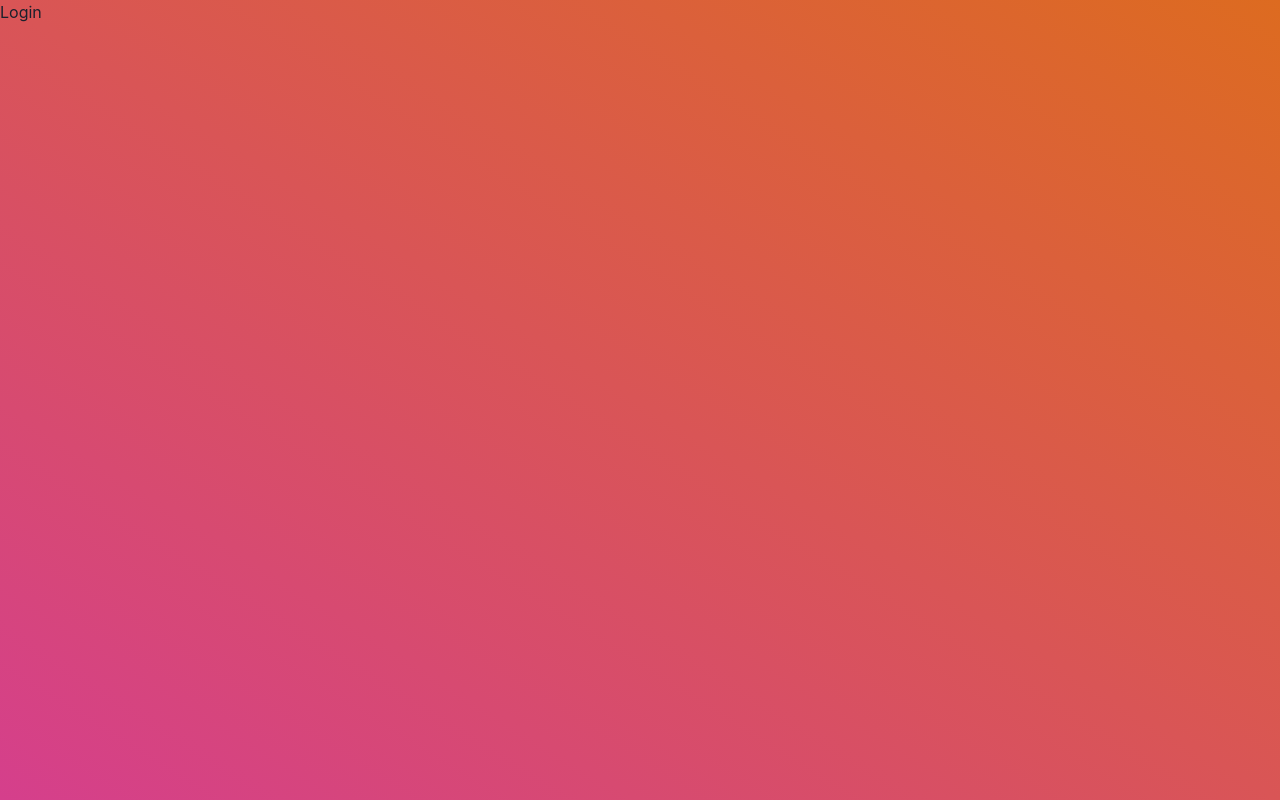
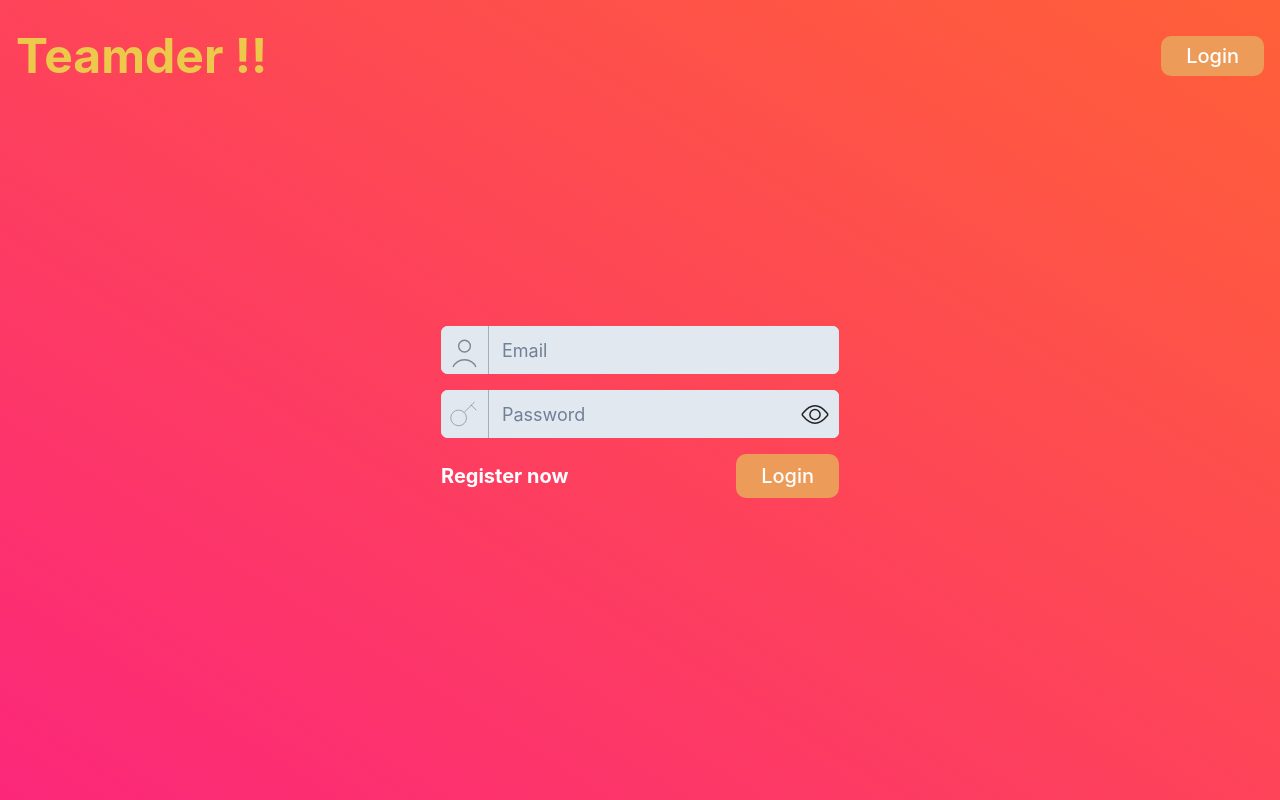
Before and after one commit to tquean15012003/teamder-frontend, a React (Create React App) app: page /login in a window 1280 px wide. Built offline with nearby package versions, Linux system fonts and the light colour scheme.

Commit message:
add login page and modify the template

```diff
--- a/src/Pages/Homepage/Homepage.js
+++ b/src/Pages/Homepage/Homepage.js
@@ -7,26 +7,21 @@ export default function Homepage() {
     const navigate = useNavigate()
 
     return (
-        <Container maxW="8xl" paddingTop="5">
-            <div style={{ display: "flex", justifyContent: "right", alignItems: "center" }}>
-                <Box>
-                    <Button onClick={() => {
-                        navigate("/login", { replace: false })
-                    }} size="lg" colorScheme="yellow" color="black" ><Text fontSize="xl">Login</Text></Button>
-                </Box>
-            </div>
-            <Box marginTop="20">
+        <Box>
+            <Box marginTop="10">
                 <Text fontWeight="bold" color="black" fontSize="6xl" noOfLines="2">Because you deserve better than toxic groupmates...</Text>
             </Box>
             <Box marginTop="20">
-                <Text fontWeight="bold" color="yellow.400" fontSize="5xl" noOfLines="2">Your ideal groupmate could be just one swipe away...</Text>
+                <Text fontWeight="bold" color="#ED9B59" fontSize="5xl" noOfLines="2">Your ideal groupmate could be just one swipe away...</Text>
             </Box>
             <Box marginTop="20">
-                <Button onClick={() => {
-                    navigate("/login", { replace: false })
-                }} size="lg" colorScheme="yellow" color="black" ><Text fontSize="2xl" padding="0 10px">Register now</Text></Button>
+                <button onClick={() => {
+                    navigate("/signup", { replace: false })
+                }} style={{ padding: "5px 40px", color: "white", backgroundColor: "#ED9B59", borderRadius: "10px" }}
+                ><Text fontSize="3xl" fontWeight="bold">Register now</Text>
+                </button>
             </Box>
-        </Container>
+        </Box>
 
     )
 }
--- a/src/Pages/Login/Login.js
+++ b/src/Pages/Login/Login.js
@@ -1,7 +1,89 @@
-import React from 'react'
+import { Box, Button, Container, Input, InputGroup, InputLeftElement, InputRightElement, Text } from '@chakra-ui/react'
+import { useFormik } from 'formik'
+import React, { useState } from 'react'
+import { useNavigate } from 'react-router-dom'
 
 export default function Login() {
-  return (
-    <div>Login</div>
-  )
+    const [hidden, setHidden] = useState(true)
+
+    const navigate = useNavigate()
+
+    const formik = useFormik({
+        initialValues: {
+            email: "",
+            password: "",
+        },
+        onSubmit: (values) => {
+            console.log(values)
+        }
+    })
+
+    return (
+        <Box height="80vh">
+            <div style={{ display: "flex", justifyContent: "center", alignItems: "center", height: "100%" }}>
+                <Box>
+                    <form onSubmit={formik.handleSubmit}>
+                        <InputGroup size="lg" backgroundColor="gray.200" borderRadius="7px" marginBottom="4">
+                            <InputLeftElement backgroundColor="gray.200" borderRight="1px" borderColor="gray.400" borderLeftRadius="7px" shadow="">
+                                <svg style={{ width: "50px", height: "50px" }} width="68" height="68" viewBox="0 0 68 68" fill="none" xmlns="http://www.w3.org/2000/svg">
+                                    <path d="M50.4207 58.6667C49.4522 55.6544 47.3179 52.9926 44.3489 51.0941C41.38 49.1957 37.7423 48.1666 34 48.1666C30.2577 48.1666 26.62 49.1957 23.6511 51.0941C20.6821 52.9926 18.5478 55.6544 17.5793 58.6667" stroke="#7D8790" strokeWidth="2" />
+                                    <circle cx="34" cy="28.3334" r="8.5" stroke="#7D8790" strokeWidth="2" strokeLinecap="round" />
+                                </svg>
+                            </InputLeftElement>
+                            <Input
+                                value={formik.values.email}
+                                onChange={formik.handleChange}
+                                required
+                                id="email"
+                                type='email' placeholder='Email' marginLeft="3" />
+                        </InputGroup>
+
+                        <InputGroup size="lg" backgroundColor="gray.200" borderRadius="7px" marginBottom="4">
+                            <InputLeftElement backgroundColor="gray.200" borderRight="1px" borderColor="gray.400" borderLeftRadius="7px">
+                                <svg style={{ width: "50px", height: "50px" }} width="68" height="68" viewBox="0 0 68 68" fill="none" xmlns="http://www.w3.org/2000/svg">
+                                    <circle cx="25.5" cy="39.6667" r="11.3333" stroke="#7D8790" />
+                                    <path d="M34 31.1667L43.9167 21.25M48.1667 17L43.9167 21.25M43.9167 21.25L51 28.3333" stroke="#7D8790" strokeLinecap="round" />
+                                </svg>
+                            </InputLeftElement>
+                            <Input
+                                value={formik.values.password}
+                                onChange={formik.handleChange}
+                                required
+                                id="password"
+                                type={hidden ? "password" : "text"} placeholder='Password' marginLeft="3" />
+                            <InputRightElement backgroundColor="gray.200" borderRightRadius="7px">
+                                {
+                                    hidden ?
+                                        <svg onClick={() => {
+                                            setHidden(!hidden)
+                                        }} style={{ width: "50px", height: "35px", cursor: "pointer" }} width="24" height="24" viewBox="0 0 24 24" fill="none" xmlns="http://www.w3.org/2000/svg">
+                                            <path d="M12 15.5C13.933 15.5 15.5 13.933 15.5 12C15.5 10.067 13.933 8.5 12 8.5C10.067 8.5 8.5 10.067 8.5 12C8.5 13.933 10.067 15.5 12 15.5Z" stroke="#222222" />
+                                            <path d="M20.188 10.9343C20.5762 11.4056 20.7703 11.6412 20.7703 12C20.7703 12.3588 20.5762 12.5944 20.188 13.0657C18.7679 14.7899 15.6357 18 12 18C8.36427 18 5.23206 14.7899 3.81197 13.0657C3.42381 12.5944 3.22973 12.3588 3.22973 12C3.22973 11.6412 3.42381 11.4056 3.81197 10.9343C5.23206 9.21014 8.36427 6 12 6C15.6357 6 18.7679 9.21014 20.188 10.9343Z" stroke="#222222" />
+                                        </svg>
+                                        :
+                                        <svg onClick={() => {
+                                            setHidden(!hidden)
+                                        }} style={{ width: "50px", height: "35px", cursor: "pointer" }} width="24" height="24" viewBox="0 0 24 24" fill="none" xmlns="http://www.w3.org/2000/svg">
+                                            <path fillRule="evenodd" clipRule="evenodd" d="M15.9202 12.7988C15.9725 12.5407 16 12.2736 16 12C16 9.79086 14.2091 8 12 8C11.7264 8 11.4593 8.02746 11.2012 8.07977L12.1239 9.00251C13.6822 9.06583 14.9342 10.3178 14.9975 11.8761L15.9202 12.7988ZM9.39311 10.5143C9.14295 10.9523 9 11.4595 9 12C9 13.6569 10.3431 15 12 15C12.5405 15 13.0477 14.857 13.4857 14.6069L14.212 15.3332C13.5784 15.7545 12.8179 16 12 16C9.79086 16 8 14.2091 8 12C8 11.1821 8.24547 10.4216 8.66676 9.78799L9.39311 10.5143Z" fill="#222222" />
+                                            <path fillRule="evenodd" clipRule="evenodd" d="M16.1537 17.2751L15.4193 16.5406C14.3553 17.1196 13.1987 17.5 12 17.5C10.3282 17.5 8.73816 16.7599 7.36714 15.7735C6.00006 14.79 4.89306 13.5918 4.19792 12.7478C3.77356 12.2326 3.72974 12.1435 3.72974 12C3.72974 11.8565 3.77356 11.7674 4.19792 11.2522C4.86721 10.4396 5.9183 9.29863 7.21572 8.33704L6.50139 7.62271C5.16991 8.63072 4.10383 9.79349 3.42604 10.6164L3.36723 10.6876C3.03671 11.087 2.72974 11.4579 2.72974 12C2.72974 12.5421 3.0367 12.913 3.36723 13.3124L3.42604 13.3836C4.15099 14.2638 5.32014 15.5327 6.78312 16.5853C8.24216 17.635 10.0361 18.5 12 18.5C13.5101 18.5 14.9196 17.9886 16.1537 17.2751ZM9.18993 6.06861C10.0698 5.71828 11.0135 5.5 12 5.5C13.9639 5.5 15.7579 6.365 17.2169 7.41472C18.6799 8.46727 19.849 9.73623 20.574 10.6164L20.6328 10.6876C20.9633 11.087 21.2703 11.4579 21.2703 12C21.2703 12.5421 20.9633 12.913 20.6328 13.3124L20.574 13.3836C20.0935 13.9669 19.418 14.721 18.5911 15.4697L17.883 14.7617C18.6787 14.0456 19.3338 13.3164 19.8021 12.7478C20.2265 12.2326 20.2703 12.1435 20.2703 12C20.2703 11.8565 20.2265 11.7674 19.8021 11.2522C19.107 10.4082 18 9.21001 16.6329 8.22646C15.2619 7.24007 13.6718 6.5 12 6.5C11.3056 6.5 10.6253 6.62768 9.96897 6.84765L9.18993 6.06861Z" fill="#222222" />
+                                            <path d="M5 2L21 18" stroke="#222222" />
+                                        </svg>
+                                }
+                            </InputRightElement>
+                        </InputGroup>
+                        <div style={{ display: "flex", justifyContent: "space-between", alignItems: "center" }}>
+                            <Text onClick={() => {
+                                navigate("/signup", { replace: false })
+                            }} fontSize="xl" fontWeight="bold" color="white" cursor="pointer">Register now</Text>
+                            <Box>
+                                <button type="submit" style={{ padding: "7px 25px", color: "white", backgroundColor: "#ED9B59", borderRadius: "10px" }}>
+                                    <Text fontSize="xl" fontWeight="medium">Login</Text>
+                                </button>
+                            </Box>
+                        </div>
+                    </form>
+                </Box>
+            </div>
+        </Box>
+    )
 }
--- /dev/null
+++ b/src/Templates/HomepageTemplate/HomepageHeader.js
@@ -0,0 +1,27 @@
+import { Box, Button, Text } from '@chakra-ui/react'
+import React from 'react'
+import { useNavigate } from 'react-router-dom'
+
+export default function HomepageHeader() {
+
+    const navigate = useNavigate()
+
+    return (
+        <div style={{ display: "flex", justifyContent: "space-between", alignItems: "center", marginTop: "20px" }}>
+            <Box>
+                <Text onClick={() => {
+                    navigate("/", { replace: false })
+                }} cursor="pointer" fontSize="5xl" fontWeight="bold" color="yellow.400"
+                >Teamder !!
+                </Text>
+            </Box>
+            <Box>
+                <button onClick={() => {
+                    navigate("/login", { replace: false })
+                }} style={{ padding: "5px 25px", color: "white", backgroundColor: "#ED9B59", borderRadius: "10px" }}
+                ><Text fontSize="xl" fontWeight="medium">Login</Text>
+                </button>
+            </Box>
+        </div>
+    )
+}
--- a/src/Templates/HomepageTemplate/HomepageTemplate.js
+++ b/src/Templates/HomepageTemplate/HomepageTemplate.js
@@ -1,5 +1,6 @@
-import { Box } from '@chakra-ui/react'
+import { Box, Container } from '@chakra-ui/react'
 import React from 'react'
+import HomepageHeader from './HomepageHeader'
 
 export default function HomepageTemplate(props) {
     const { Component } = props
@@ -8,9 +9,13 @@ export default function HomepageTemplate(props) {
         <Box
             width="100%"
             height="100vh"
-            bgGradient='linear(to-tr, pink.500, orange.500)'
+            bgGradient='linear(to-tr, #FC277A, #FF6038)'
+            overflow="hidden"
         >
-            <Component />
+            <Container maxW="7xl">
+                <HomepageHeader />
+                <Component />
+            </Container>
         </Box>
     )
 }
```
